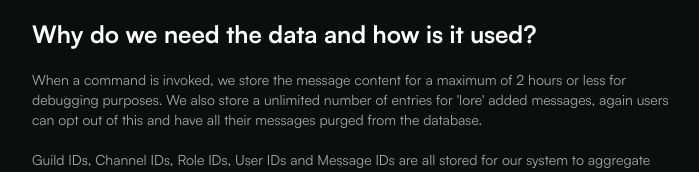
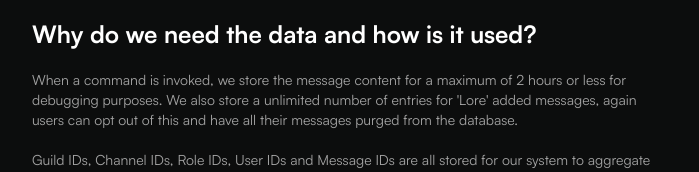
Before and after one commit to vortex-AIO/vortex-dashboard, a Next.js app: page /privacy in a window 1280 px wide. Shown: the part 877-1049 px from the top of the page, without its empty margins (288-987 px from the left). Built offline with nearby package versions, Linux system fonts and the light colour scheme.

Commit message:
fixed the ' ' escape thingy

```diff
--- a/src/app/(routes)/(legal)/privacy/page.tsx
+++ b/src/app/(routes)/(legal)/privacy/page.tsx
@@ -38,9 +38,9 @@ const Privacy = () => {
             </span>
             <span className="text-neutral-400 text-sm mt-5">
                 When a command is invoked, we store the message content for a maximum of 2 hours or
-                less for debugging purposes. We also store a unlimited number of entries for 'lore'
-                added messages, again users can opt out of this and have all their messages purged
-                from the database.
+                less for debugging purposes. We also store a unlimited number of entries for
+                &apos;Lore&apos; added messages, again users can opt out of this and have all their
+                messages purged from the database.
             </span>
             <span className="text-neutral-400 text-sm mt-5">
                 Guild IDs, Channel IDs, Role IDs, User IDs and Message IDs are all stored for our
```
